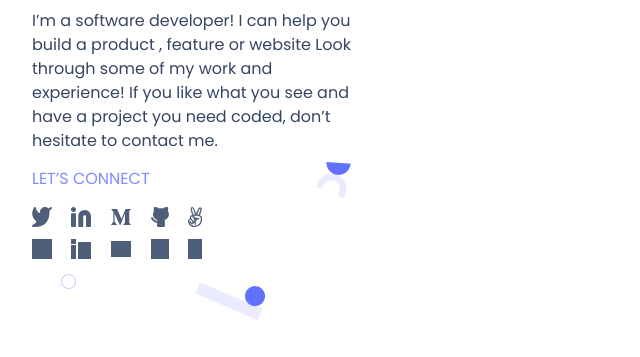
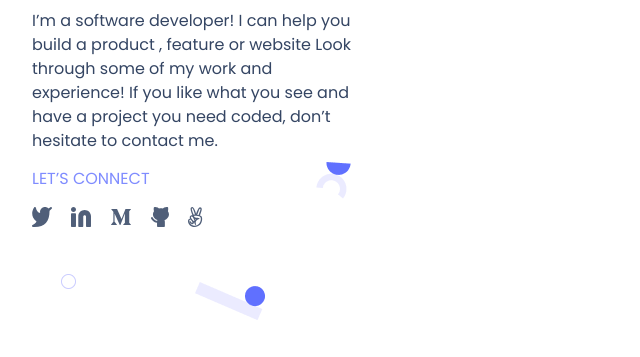
Before and after one commit to Muneeb0077/Portfolio, a website: page HeaderAndHeading/index.html in a window 1280 px wide. Shown: the part 323-680 px from the top of the page, without its empty margins (0-640 px from the left). Drawn offline with Linux system fonts and the light colour scheme.

Commit message:
final nit bits
Some final complications were resolved

```diff
--- a/HeaderAndHeading/index.html
+++ b/HeaderAndHeading/index.html
@@ -31,17 +31,6 @@
             </div>
             <img id="img2" src="../images/social media icons.svg" />
         </section>
-        <section id="secDiv4">
-            <div id="insideSecDiv3"></div>
-            <div id="insideSecDiv4"></div>
-            <section id="insideSecDiv5">
-                <div id="insideSecDiv6"></div>
-                <div id="insideSecDiv7"></div>
-                <div id="insideSecDiv8"></div>
-            </section>
-            <div id="secDiv5"></div>
-            <div id="secDiv6"></div>
-        </section>
     </section>
 </body>
 
--- a/HeaderAndHeading/style.css
+++ b/HeaderAndHeading/style.css
@@ -117,80 +117,3 @@
   line-height: 24px;
   word-wrap: break-word;
 }
-
-#secDiv4 {
-  width: 170.17px;
-  height: 20px;
-  position: relative;
-}
-
-#insideSecDiv3 {
-  width: 14.17px;
-  height: 20px;
-  left: 156px;
-  top: 0;
-  position: absolute;
-  background: #505f79;
-}
-
-#insideSecDiv4 {
-  width: 20px;
-  height: 16px;
-  left: 79px;
-  top: 2px;
-  position: absolute;
-  background: #505f79;
-}
-
-#insideSecDiv5 {
-  width: 20px;
-  height: 20px;
-  left: 39px;
-  top: 0;
-  position: absolute;
-}
-
-#insideSecDiv6 {
-  width: 12.71px;
-  height: 16.97px;
-  left: 7.29px;
-  top: 3.03px;
-  position: absolute;
-  background: #505f79;
-}
-
-#insideSecDiv7 {
-  width: 4.97px;
-  height: 4.97px;
-  left: 0;
-  top: 0;
-  position: absolute;
-  background: #505f79;
-}
-
-#insideSecDiv8 {
-  width: 4.97px;
-  height: 13.72px;
-  left: 0;
-  top: 6.28px;
-  position: absolute;
-  background: #505f79;
-}
-
-#secDiv5 {
-  width: 17.99px;
-  height: 20px;
-  left: 119px;
-  top: 0;
-  position: absolute;
-  background: #505f79;
-}
-
-#secDiv6 {
-  width: 19.99px;
-  height: 19.96px;
-  left: 0;
-  top: 0;
-  position: absolute;
-  background: #505f79;
-}
```
